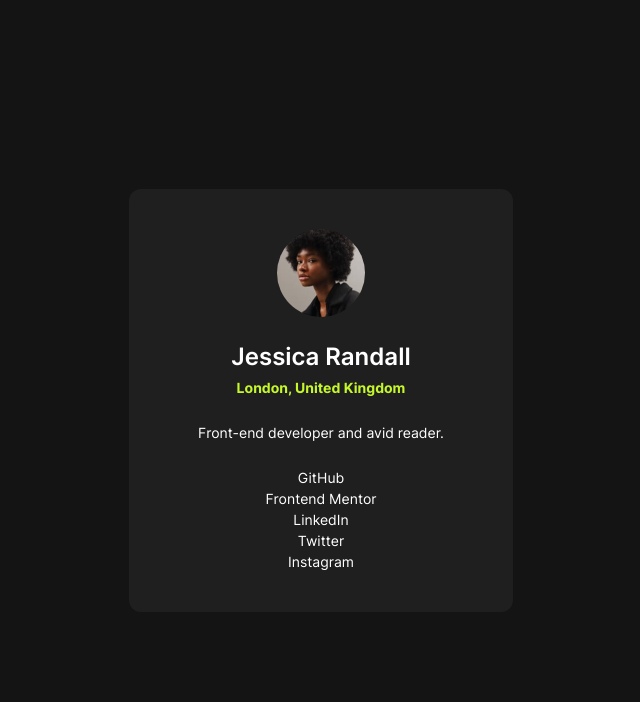
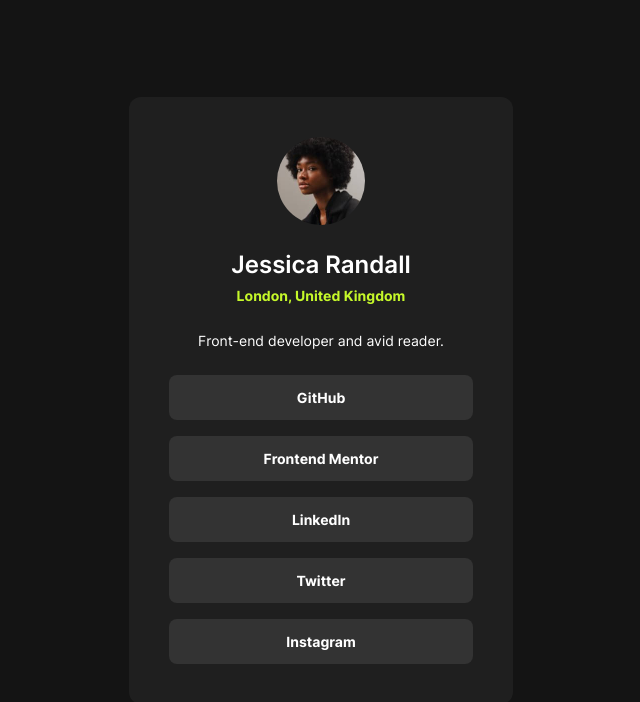
Before and after one commit to dionysia-lemonaki/social-links-profile, a React (Vite) app: page / in a window 1280 px wide. Shown: the top 702 px of the page, without its empty margins (319-959 px from the left). Built offline with nearby package versions, Linux system fonts and the light colour scheme.

Commit message:
Add SocialLink styles

```diff
--- a/src/components/PersonProfile.tsx
+++ b/src/components/PersonProfile.tsx
@@ -20,7 +20,7 @@
         <p className="text-green font-bold">{person.location}</p>
       </div>
       <p className={`before:content-['"'] after:content-['"']`}>{person.bio}</p>
-      <ul>
+      <ul className="flex flex-col gap-4">
         {person.links.map((link) => (
           <SocialLink key={link.url} link={link} />
         ))}
--- a/src/components/SocialLink.tsx
+++ b/src/components/SocialLink.tsx
@@ -7,7 +7,11 @@
 const SocialLink = ({ link }: SocialLinkProps) => {
   return (
     <li>
-      <a href={link.url} target="_blank">
+      <a
+        href={link.url}
+        target="_blank"
+        className="bg-grey-700 block p-3 rounded-lg font-bold hover:bg-green hover:text-grey-700 focus-visible:outline-2 focus-visible:outline-offset-2 focus-visible:outline-dotted focus-visible:outline-green"
+      >
         {link.label} <span className="sr-only">(Opens in a new tab)</span>
       </a>
     </li>
--- a/src/index.css
+++ b/src/index.css
@@ -12,6 +12,7 @@
   --font-inter: "Inter", sans-serif;
   --color-grey-900: hsl(0 0% 8%);
   --color-grey-800: hsl(0 0% 12%);
+  --color-grey-700: hsl(0 0% 20%);
   --color-green: hsl(75 94% 57%);
 }
 
```
